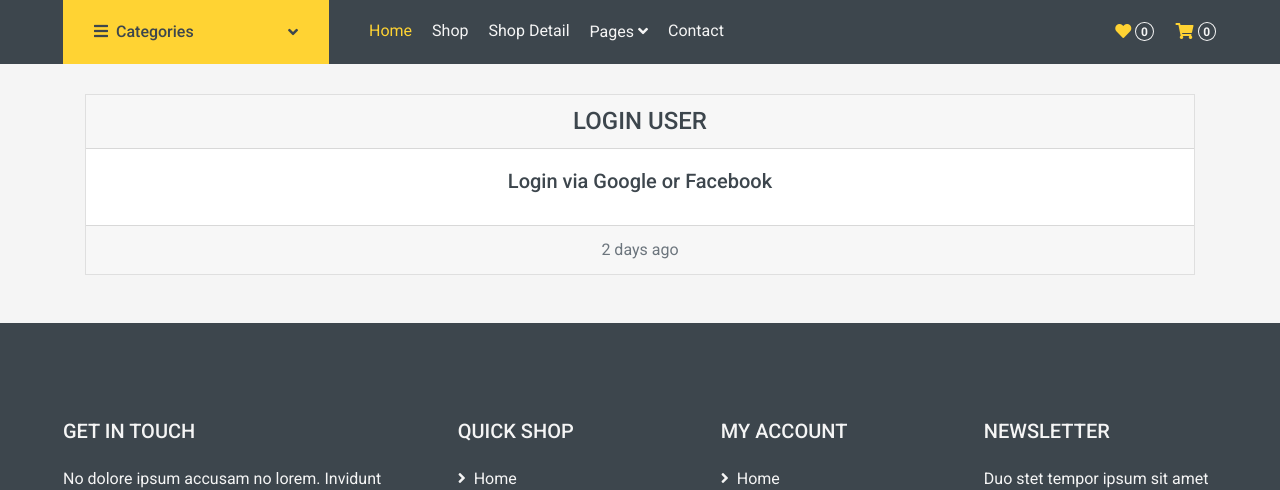
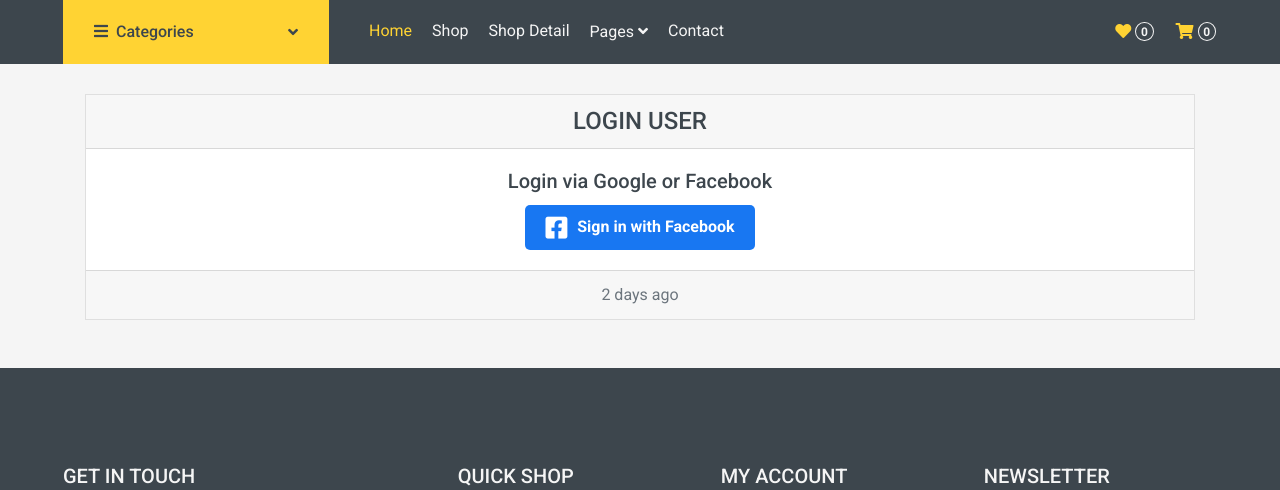
Before and after one commit to kayprogrammer/ecommerce-store, a Django app: page /accounts/login/ in a window 1280 px wide. Shown: the part 120-610 px from the top of the page. Run offline with Django 4.2, Linux system fonts and the light colour scheme; data comes from the database, SQL or seed files in the repository; parts of the project's set-up code (start-up, migrations or seed data) failed here and were passed over; some libraries are stand-ins or nearby versions.

Commit message:
chore: facebook login

```diff
--- a/apps/accounts/admin.py
+++ b/apps/accounts/admin.py
@@ -54,7 +54,6 @@ class UserAdmin(BaseUserAdmin):
             _("Permissions and Groups"),
             {
                 "fields": (
-                    "is_email_verified",
                     "is_active",
                     "is_staff",
                     "is_superuser",
@@ -65,7 +64,7 @@ class UserAdmin(BaseUserAdmin):
         ),
         (
             _("Important Dates"),
-            {"fields": ("date_joined", "last_login")},
+            {"fields": ("last_login",)},
         ),
     )
 
@@ -98,7 +97,8 @@ class UserAdmin(BaseUserAdmin):
                 "is_superuser",
                 "is_active",
             ]
-        return readonly_fields
+            return readonly_fields
+        return self.readonly_fields
 
 
 admin.site.register(User, UserAdmin)
--- a/apps/accounts/templates/accounts/login.html
+++ b/apps/accounts/templates/accounts/login.html
@@ -1,25 +1,55 @@
 {% extends "common/index.html" %}
 {% block title %}Login{% endblock %}
 {% block content %}
+    <style>
+        /* CSS for the custom Facebook login button */
+        .fb-button {
+            background-color: #1877F2;
+            color: white;
+            border: none;
+            padding: 10px 20px;
+            font-size: 16px;
+            font-weight: bold;
+            border-radius: 5px;
+            cursor: pointer;
+            display: inline-flex;
+            text-align: center;
+            text-decoration: none;
+            align-items:center;
+        }
+
+        .fb-button:hover {
+            background-color: #165db7;
+        }
+
+        .fb-button i {
+          margin-right:10px;
+          font-size:25px;
+        }
+    </style>
     <div class="container">
         <div class="card text-center w-60" style="margin:0 auto; float:none;">
             <h4 class="card-header">LOGIN USER</h4>
             <div class="card-body">
                 <h5 class="card-title">Login via Google or Facebook</h5>
-                <div class="ml-auto mr-auto" style="max-width: fit-content;" id="google-login"></div>
-                <div class="fb-login-button" data-width="240" data-size="large" data-button-type="" data-layout="" data-auto-logout-link="false" data-use-continue-as="false"></div>
+                <div class="ml-auto mr-auto mb-2" style="max-width: fit-content;" id="google-login"></div>
+                {% comment %} <fb:login-button scope="public_profile,email" onlogin="checkLoginState();" class="fb-login-button" data-width="240" data-size="large" data-button-type="" data-layout="" data-auto-logout-link="false" data-use-continue-as="false"></fb:login-button> {% endcomment %}
+                <button class="fb-button" onclick="facebookLogin()"><i class="fab fa-facebook-square"></i>Sign in with Facebook</button>
             </div>
             <div class="card-footer text-muted">
                 2 days ago
             </div>
         </div>
     </div>
+    <div id="fb-root"></div>
+    <script async defer crossorigin="anonymous" src="https://connect.facebook.net/en_US/sdk.js"></script>
+
 {% endblock %}
 
 {% block js %}
 <script type="text/Javascript">
     function handleCredentialResponse(response) {
-        window.location.href = `/token/?auth_token=${response?.credential}`
+        window.location.href = `/accounts/google/?auth_token=${response?.credential}`
     }
     window.onload = function () {
         google.accounts.id.initialize({
@@ -38,12 +68,29 @@
         appId: "{{ sitedetail.facebook_app_id }}",
         cookie: true, // Enable cookies to allow the server to access the session.
         xfbml: true, // Parse social plugins on this webpage.
-        version: "v5.0", // Use this Graph API version for this call.
+        version: "v10.0", // Use this Graph API version for this call.
       });
 
-      FB.getLoginStatus(function (response) {
-        console.log(response)
+      // Check the initial login status
+      FB.getLoginStatus(function(response) {
+          if (response.status === "connected") {
+            FB.logout()
+          }
       });
     };
+
+    // Custom Facebook login function
+    function facebookLogin() {
+        FB.login(function(response) {
+            if (response.authResponse) {
+                // User is logged in
+                var accessToken = response.authResponse.accessToken;
+                window.location.href = `/accounts/facebook/?auth_token=${accessToken}`
+            } else {
+                // User is not logged in
+                document.getElementById('status').innerHTML = 'User cancelled login or did not fully authorize.';
+            }
+        }, {scope: 'public_profile,email', auth_type: 'reauthorize'});
+    }
 </script>
 {% endblock %}
--- a/apps/accounts/urls.py
+++ b/apps/accounts/urls.py
@@ -5,4 +5,5 @@ urlpatterns = [
     path("login/", views.LoginPageView.as_view(), name="login"),
     path("google/", views.GoogleAuthView.as_view(), name="google-auth"),
     path("facebook/", views.FacebookAuthView.as_view(), name="facebook-auth"),
+    path("logout/", views.LogoutView.as_view(), name="facebook-auth"),
 ]
--- a/apps/accounts/views.py
+++ b/apps/accounts/views.py
@@ -4,7 +4,7 @@ from django.views import View
 from django.contrib.auth import login, logout
 from django.contrib.auth.mixins import LoginRequiredMixin
 from .mixins import LogoutRequiredMixin
-from .auth import Google, register_social_user
+from .auth import Facebook, Google, register_social_user
 
 # Create your views here.
 
@@ -13,6 +13,7 @@ class LoginPageView(LogoutRequiredMixin, View):
     def get(self, request):
         context = {}
         return render(request, "accounts/login.html", context=context)
+
 
 class GoogleAuthView(LogoutRequiredMixin, View):
     def get(self, request):
@@ -32,21 +33,12 @@ class GoogleAuthView(LogoutRequiredMixin, View):
         login(request, user)
         return redirect("/")
 
+
 class FacebookAuthView(LogoutRequiredMixin, View):
     def get(self, request):
         auth_token = request.GET.get("auth_token")
-        user_data = Google.validate(auth_token)
-        try:
-            user_data["sub"]
-        except:
-            # Invalid auth token
-            return redirect("/")
-        if user_data["aud"] != settings.GOOGLE_CLIENT_ID:
-            # Invalid client id
-            return redirect("/")
-        user = register_social_user(
-            user_data["email"], user_data["name"], user_data["picture"]
-        )
+        user_data = Facebook.validate(auth_token)
+        user = register_social_user(user_data["email"], user_data["name"])
         login(request, user)
         return redirect("/")
 
--- a/apps/common/management/commands/data_script.py
+++ b/apps/common/management/commands/data_script.py
@@ -15,7 +15,6 @@ class CreateData(object):
             "password": settings.FIRST_SUPERUSER_PASSWORD,
             "is_superuser": True,
             "is_staff": True,
-            "is_email_verified": True,
         }
         superuser = User.objects.get_or_none(email=user_dict["email"])
         if not superuser:
@@ -28,13 +27,8 @@ class CreateData(object):
             "last_name": "Reviewer",
             "email": settings.FIRST_REVIEWER_EMAIL,
             "password": settings.FIRST_REVIEWER_PASSWORD,
-            "is_email_verified": True,
         }
         reviewer = User.objects.get_or_none(email=user_dict["email"])
         if not reviewer:
             reviewer = User.objects.create_user(**user_dict)
         return reviewer
-
-    # def create_sitedetail(self) -> SiteDetail:
-    #     sitedetail, created = SiteDetail.objects.get_or_create()
-    #     return sitedetail
--- a/apps/common/templates/common/index.html
+++ b/apps/common/templates/common/index.html
@@ -29,8 +29,6 @@
 
 <body>
     <script src="https://accounts.google.com/gsi/client" async defer></script>
-    <div id="fb-root"></div>
-    <script async defer crossorigin="anonymous" src="https://connect.facebook.net/en_GB/sdk.js#xfbml=1&version=v19.0&appId={{sitedetail.facebook_app_id}}" nonce="zWKbO6Id"></script>
     <!-- Topbar Start -->
     <div class="container-fluid">
         <div class="row bg-secondary py-1 px-xl-5">
--- a/apps/general/admin.py
+++ b/apps/general/admin.py
@@ -46,10 +46,12 @@ class SubscriberAdmin(ExportActionMixin, admin.ModelAdmin):
         qs.update(exported=True)
         return response
 
+
 class MessageAdmin(admin.ModelAdmin):
     list_display = ("name", "email", "subject", "addressed")
     list_filter = list_display
 
+
 admin.site.register(SiteDetail, SiteDetailAdmin)
 admin.site.register(Subscriber, SubscriberAdmin)
 admin.site.register(Message, MessageAdmin)
--- a/apps/general/models.py
+++ b/apps/general/models.py
@@ -25,7 +25,10 @@ class SiteDetail(BaseModel):
     ig = models.CharField(
         max_length=300, verbose_name=(_("Instagram")), default="https://instagram.com"
     )
-    map_url = models.URLField(max_length=10000, default="https://www.google.com/maps/embed?pb=!1m18!1m12!1m3!1d3001156.4288297426!2d-78.01371936852176!3d42.72876761954724!2m3!1f0!2f0!3f0!3m2!1i1024!2i768!4f13.1!3m3!1m2!1s0x4ccc4bf0f123a5a9%3A0xddcfc6c1de189567!2sNew%20York%2C%20USA!5e0!3m2!1sen!2sbd!4v1603794290143!5m2!1sen!2sbd")
+    map_url = models.URLField(
+        max_length=10000,
+        default="https://www.google.com/maps/embed?pb=!1m18!1m12!1m3!1d3001156.4288297426!2d-78.01371936852176!3d42.72876761954724!2m3!1f0!2f0!3f0!3m2!1i1024!2i768!4f13.1!3m3!1m2!1s0x4ccc4bf0f123a5a9%3A0xddcfc6c1de189567!2sNew%20York%2C%20USA!5e0!3m2!1sen!2sbd!4v1603794290143!5m2!1sen!2sbd",
+    )
 
     def __str__(self):
         return self.name
@@ -47,6 +50,7 @@ class Subscriber(BaseModel):
     def __str__(self):
         return self.email
 
+
 class Message(BaseModel):
     name = models.CharField(max_length=255)
     email = models.EmailField()
--- a/apps/shop/models.py
+++ b/apps/shop/models.py
@@ -77,7 +77,9 @@ class Order(BaseModel):
     delivery_status = models.CharField(
         max_length=20, default="PENDING", choices=DELIVERY_STATUS_CHOICES
     )
-    payment_status = models.CharField(max_length=20, default="PENDING", choices=PAYMENT_STATUS_CHOICES)
+    payment_status = models.CharField(
+        max_length=20, default="PENDING", choices=PAYMENT_STATUS_CHOICES
+    )
     shipping_address = models.ForeignKey(
         ShippingAddress, on_delete=models.CASCADE, blank=True, null=True
     )
--- a/ecommerce_store/settings/base.py
+++ b/ecommerce_store/settings/base.py
@@ -78,7 +78,7 @@ TEMPLATES = [
                 "django.template.context_processors.request",
                 "django.contrib.auth.context_processors.auth",
                 "django.contrib.messages.context_processors.messages",
-                "apps.common.context_processors.sitedetail"
+                "apps.common.context_processors.sitedetail",
             ],
         },
     },
```
Also changed, not shown: apps/accounts/auth.py (+21 -3 lines), apps/accounts/models.py (+3 -5 lines), apps/accounts/migrations/0004_remove_user_is_email_verified.py (added), apps/accounts/migrations/0005_remove_user_terms_agreement.py (added), apps/common/context_processors.py (line endings or trailing spaces), apps/general/migrations/0003_message.py, apps/general/migrations/0004_sitedetail_map_url.py, apps/shop/migrations/0002_order_shippingaddress_orderitem_and_more.py.
